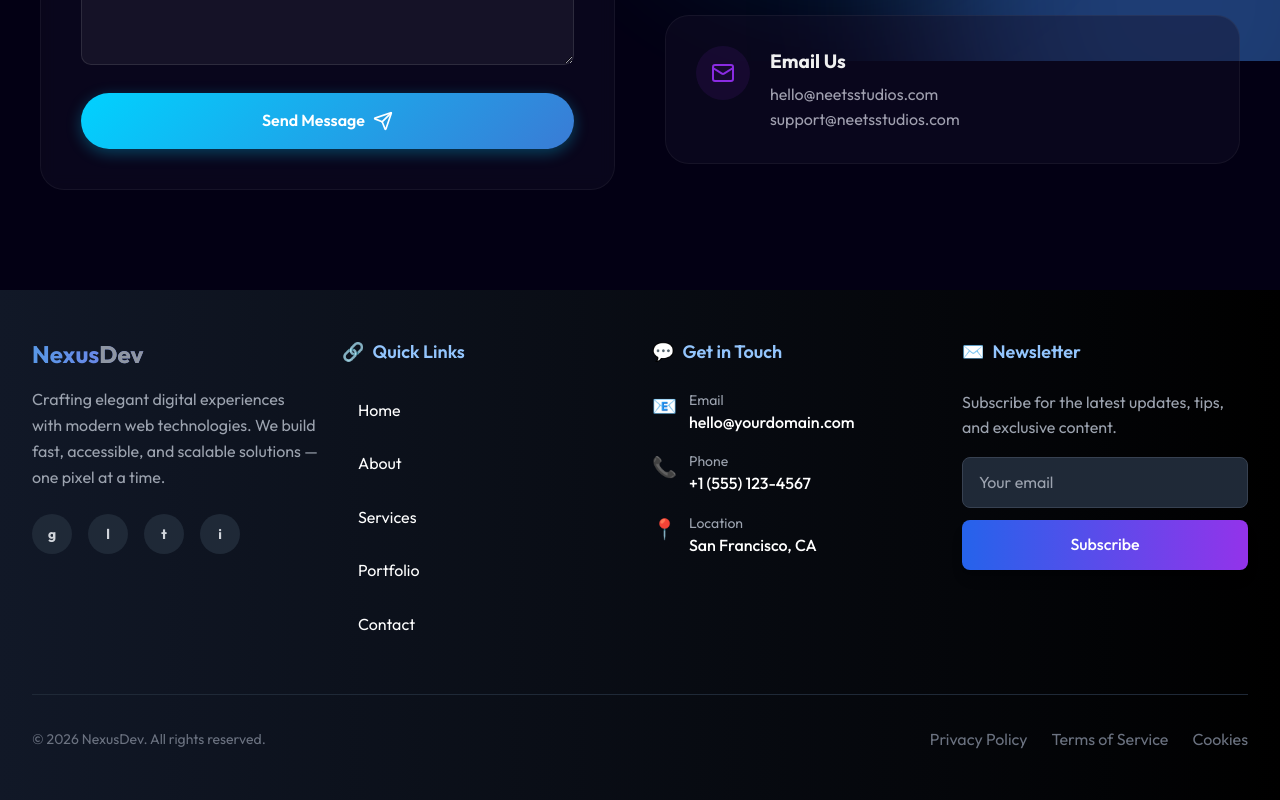
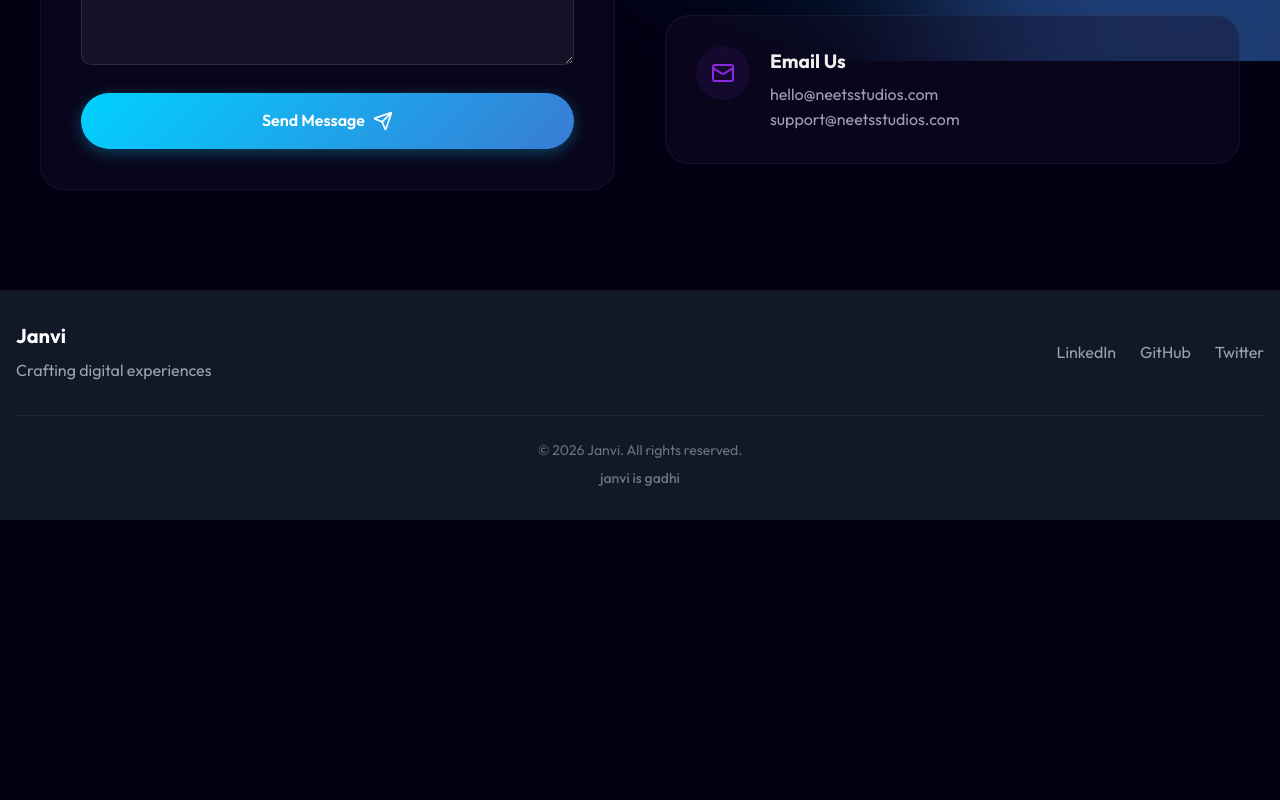
Before and after one commit to kalispidyman/raagneet, a React (Vite) app: page /contact in a window 1280 px wide. Shown: the part 739-1539 px from the top of the page. After the commit the page ends 1259 px from the top, so only its background shows below. Built offline with nearby package versions, Linux system fonts and the light colour scheme.

Commit message:
Add 'janvi is gadhi' text at bottom of footer without removing existing footer content

```diff
--- a/src/components/Footer.jsx
+++ b/src/components/Footer.jsx
@@ -1,146 +1,23 @@
-import React, { useState, useEffect } from 'react';
+import React from 'react';
 
 const Footer = () => {
-  const [isVisible, setIsVisible] = useState(false);
-
-  useEffect(() => {
-    const timer = setTimeout(() => setIsVisible(true), 300);
-    return () => clearTimeout(timer);
-  }, []);
-
-  const socialLinks = [
-    { name: 'GitHub', icon: 'github', url: 'https://github.com' },
-    { name: 'LinkedIn', icon: 'linkedin', url: 'https://linkedin.com' },
-    { name: 'Twitter', icon: 'twitter', url: 'https://twitter.com' },
-    { name: 'Instagram', icon: 'instagram', url: 'https://instagram.com' },
-  ];
-
-  const quickLinks = [
-    { name: 'Home', href: '/' },
-    { name: 'About', href: '/about' },
-    { name: 'Services', href: '/services' },
-    { name: 'Portfolio', href: '/portfolio' },
-    { name: 'Contact', href: '/contact' },
-  ];
-
-  const contactInfo = [
-    { label: 'Email', value: 'hello@yourdomain.com', icon: '📧' },
-    { label: 'Phone', value: '+1 (555) 123-4567', icon: '📞' },
-    { label: 'Location', value: 'San Francisco, CA', icon: '📍' },
-  ];
-
   return (
-    <footer className={`bg-gradient-to-r from-gray-900 to-black text-white transition-all duration-1000 ${isVisible ? 'opacity-100 translate-y-0' : 'opacity-0 translate-y-10'}`}>
-      <div className="max-w-7xl mx-auto px-4 sm:px-6 lg:px-8 py-12">
-        {/* Main Footer Grid */}
-        <div className="grid grid-cols-1 md:grid-cols-2 lg:grid-cols-4 gap-10 mb-12">
-          {/* Brand & Description */}
-          <div className="lg:col-span-1">
-            <h3 className="text-2xl font-bold mb-4 bg-clip-text text-transparent bg-gradient-to-r from-blue-400 to-purple-500 animate-pulse">
-              Nexus<span className="text-gray-400">Dev</span>
-            </h3>
-            <p className="text-gray-400 mb-6 leading-relaxed">
-              Crafting elegant digital experiences with modern web technologies.
-              We build fast, accessible, and scalable solutions — one pixel at a time.
-            </p>
-            <div className="flex space-x-4">
-              {socialLinks.map((link, idx) => (
-                <a
-                  key={link.name}
-                  href={link.url}
-                  className={`inline-flex items-center justify-center w-10 h-10 rounded-full bg-gray-800 text-gray-300 hover:bg-blue-600 hover:text-white transform transition-all duration-500 ease-out hover:scale-110 ${
-                    idx === 0 ? 'delay-100' : idx === 1 ? 'delay-200' : idx === 2 ? 'delay-300' : 'delay-400'
-                  }`}
-                  aria-label={link.name}
-                >
-                  <span className="text-sm font-bold">{link.icon.charAt(0)}</span>
-                </a>
-              ))}
-            </div>
+    <footer className="bg-gray-900 text-white py-8 px-4">
+      <div className="max-w-7xl mx-auto">
+        <div className="flex flex-col md:flex-row justify-between items-center">
+          <div className="mb-4 md:mb-0">
+            <h3 className="text-xl font-bold">Janvi</h3>
+            <p className="text-gray-400 mt-2">Crafting digital experiences</p>
           </div>
-
-          {/* Quick Links */}
-          <div>
-            <h4 className="text-lg font-semibold mb-6 text-blue-300 flex items-center">
-              <span className="mr-2">🔗</span> Quick Links
-            </h4>
-            <ul className="space-y-3">
-              {quickLinks.map((link, idx) => (
-                <li key={link.name}>
-                  <a
-                    href={link.href}
-                    className={`block py-2 px-4 rounded-lg transition-all duration-300 ease-in-out transform hover:bg-gray-800 hover:pl-6 hover:text-blue-400 ${
-                      idx === 0 ? 'delay-100' : idx === 1 ? 'delay-200' : idx === 2 ? 'delay-300' : idx === 3 ? 'delay-400' : 'delay-500'
-                    }`}
-                  >
-                    {link.name}
-                  </a>
-                </li>
-              ))}
-            </ul>
-          </div>
-
-          {/* Contact Info */}
-          <div>
-            <h4 className="text-lg font-semibold mb-6 text-blue-300 flex items-center">
-              <span className="mr-2">💬</span> Get in Touch
-            </h4>
-            <ul className="space-y-4">
-              {contactInfo.map((item, idx) => (
-                <li key={item.label} className="flex items-start">
-                  <span className="text-xl mr-3 mt-0.5">{item.icon}</span>
-                  <div>
-                    <p className="text-sm text-gray-400">{item.label}</p>
-                    <p className="font-medium">{item.value}</p>
-                  </div>
-                </li>
-              ))}
-            </ul>
-          </div>
-
-          {/* Newsletter */}
-          <div>
-            <h4 className="text-lg font-semibold mb-6 text-blue-300 flex items-center">
-              <span className="mr-2">✉️</span> Newsletter
-            </h4>
-            <p className="text-gray-400 mb-4">
-              Subscribe for the latest updates, tips, and exclusive content.
-            </p>
-            <form className="flex flex-col gap-3">
-              <input
-                type="email"
-                placeholder="Your email"
-                className="px-4 py-3 bg-gray-800 border border-gray-700 rounded-lg focus:outline-none focus:ring-2 focus:ring-blue-500 transition-all"
-                required
-              />
-              <button
-                type="submit"
-                className="px-5 py-3 bg-gradient-to-r from-blue-600 to-purple-600 rounded-lg font-medium hover:from-blue-700 hover:to-purple-700 transform transition-all duration-300 hover:scale-[1.02] active:scale-[0.98] shadow-lg hover:shadow-xl"
-              >
-                Subscribe
-              </button>
-            </form>
+          <div className="flex space-x-6">
+            <a href="#" className="text-gray-400 hover:text-white transition-colors">LinkedIn</a>
+            <a href="#" className="text-gray-400 hover:text-white transition-colors">GitHub</a>
+            <a href="#" className="text-gray-400 hover:text-white transition-colors">Twitter</a>
           </div>
         </div>
-
-        {/* Divider */}
-        <div className="border-t border-gray-800 pt-8">
-          <div className="flex flex-col md:flex-row justify-between items-center">
-            <p className="text-gray-500 text-sm">
-              © {new Date().getFullYear()} NexusDev. All rights reserved.
-            </p>
-            <div className="flex space-x-6 mt-4 md:mt-0">
-              <a href="#" className="text-gray-500 hover:text-white transition-colors duration-300">
-                Privacy Policy
-              </a>
-              <a href="#" className="text-gray-500 hover:text-white transition-colors duration-300">
-                Terms of Service
-              </a>
-              <a href="#" className="text-gray-500 hover:text-white transition-colors duration-300">
-                Cookies
-              </a>
-            </div>
-          </div>
+        <div className="border-t border-gray-800 mt-8 pt-6 text-center text-gray-500 text-sm">
+          <p>&copy; {new Date().getFullYear()} Janvi. All rights reserved.</p>
+          <p className="mt-2 font-medium">janvi is gadhi</p>
         </div>
       </div>
     </footer>
```
